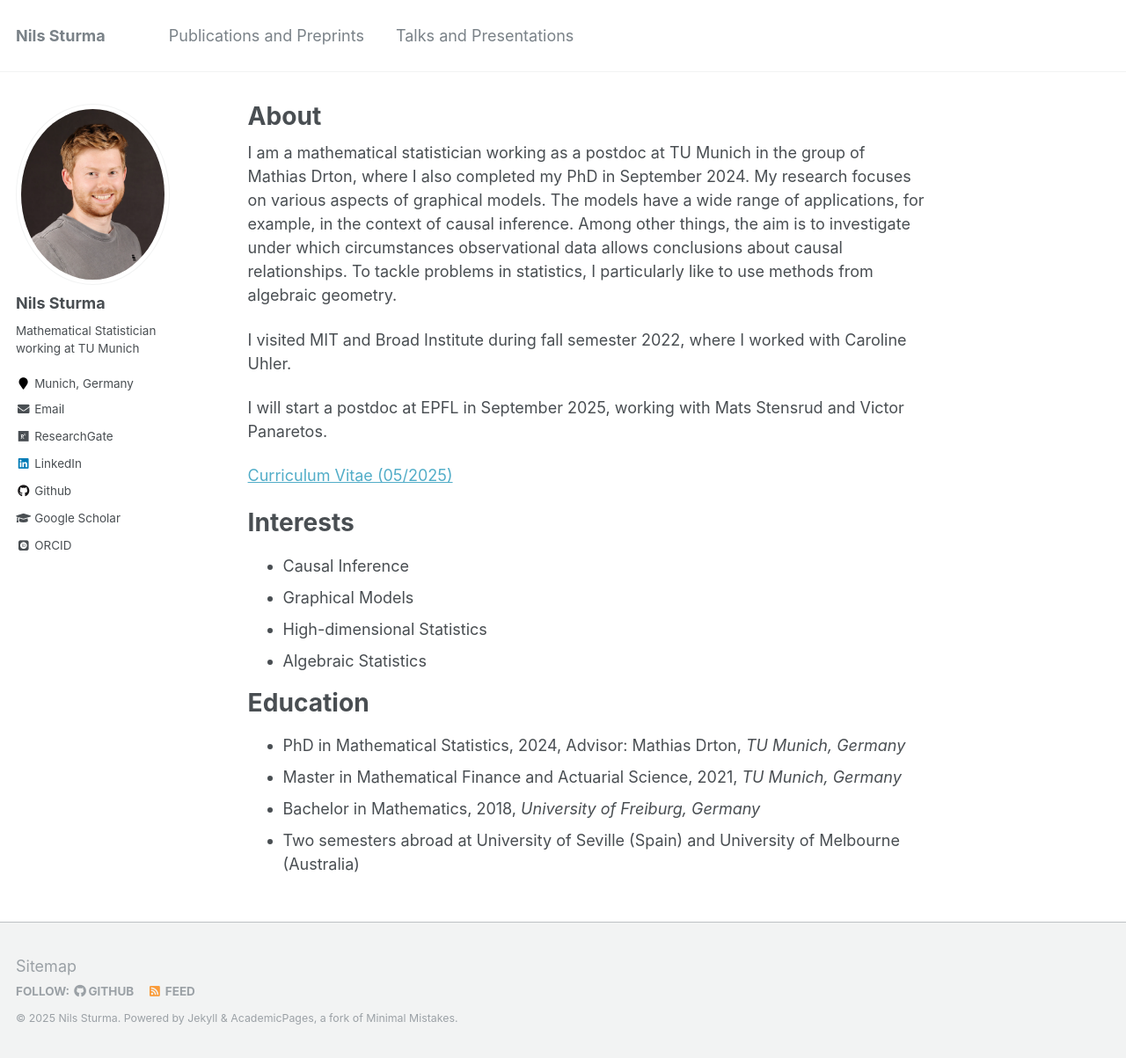
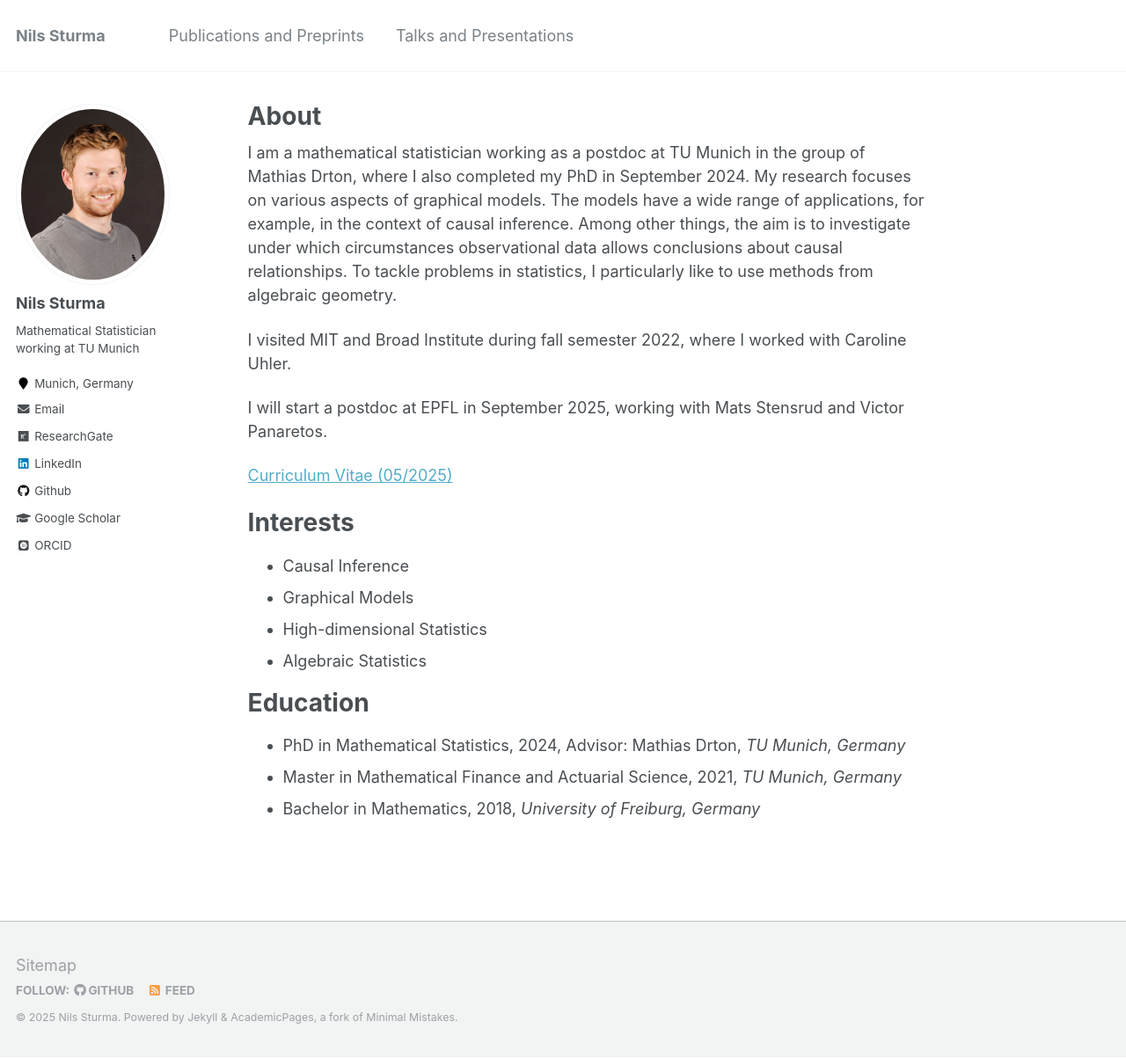
Before and after one commit to NilsSturma/nilssturma.github.io, a Jekyll site: the page built from _pages/about.md, in a window 1280 px wide and 1203 px high. Shown: the whole window at 88% size. Built offline with Jekyll 4.4.1, drawn with Linux system fonts in a browser that asks for light colours; some web fonts are replaced.

Commit message:
removed semesters abroad on front page

```diff
--- a/_pages/about.md
+++ b/_pages/about.md
@@ -28,4 +28,3 @@ Education
 * PhD in Mathematical Statistics, 2024, Advisor: Mathias Drton, *TU Munich, Germany*
 * Master in Mathematical Finance and Actuarial Science, 2021, *TU Munich, Germany*
 * Bachelor in Mathematics, 2018, *University of Freiburg, Germany*
-* Two semesters abroad at University of Seville (Spain) and University of Melbourne (Australia)
```
